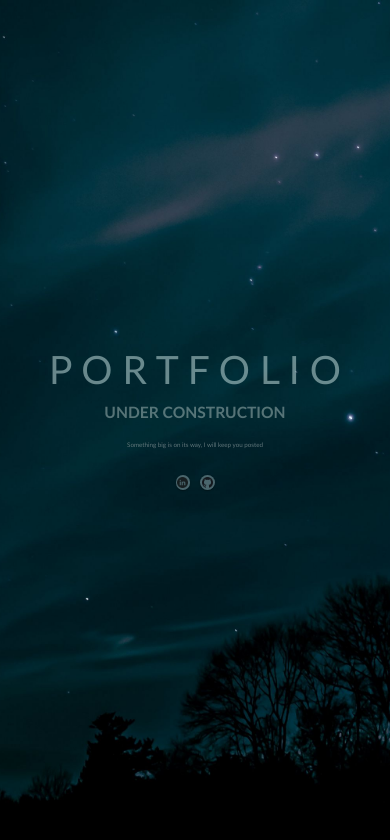
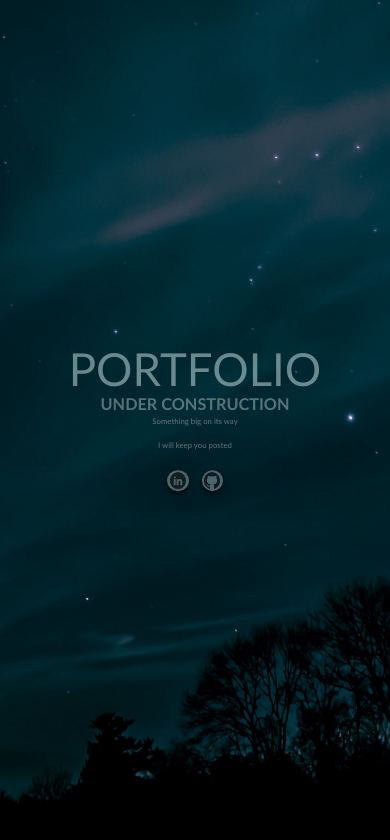
Before and after one commit to muthu-kumaravel/muthu-kumaravel.github.io, an Angular app: page / in a window 390 px wide. Shown: the top 840 px of the page. Built offline with nearby package versions, Linux system fonts and the light colour scheme.

Commit message:
UPDATE : SCSS code to be more responsive and look good

```diff
--- a/src/app/app.component.html
+++ b/src/app/app.component.html
@@ -2,9 +2,10 @@
   <div class="content" role="main">
 
     <!-- Header -->
-    <h1>P O R T F O L I O</h1>
+    <h1>PORTFOLIO</h1>
     <h2>UNDER CONSTRUCTION</h2>
-    <p>Something big is on its way, I will keep you posted</p>
+    <p>Something big on its way</p>
+    <p>I will keep you posted</p>
 
     <!-- Links -->
     <div class="card-container">
--- a/src/app/app.component.scss
+++ b/src/app/app.component.scss
@@ -10,73 +10,49 @@ p {
 
 h1 {
   display: flex;
-  align-items: center;
-  justify-content: center;
-  text-align: center;
   line-height: 1;
-  padding: 0;
-  margin: 0;
-  font-size: 10vw;
   color: #bfdada8c;
   font-weight: lighter;
 }
 
 h2 {
-  margin: 1.875vw 0;
-  font-size: 4vw;
+  line-height: 1.5;
   color: #94aaaa94;
   font-weight: bolder;
 }
 
 p {
-  font-size: 1.6vw;
+  line-height: 1.5;
   color: #728588d7;
 }
 
 .content {
   display: flex;
-  margin: 0vw auto 0vw;
-  padding: 0 0vw;
-  max-width: 100%;
   flex-direction: column;
   align-items: center;
   position: absolute;
-  // top: 50%;
-  // left: 50%;
-  // transform: translate(-50%, -50%);
+  // BORDER VERIFICATION FOR ALIGNMENT AND STUFFS
+  // border-width: 5px;
+  // border-style: dotted;
+  // border-color: #eee;
 }
 
 .card-container {
   display: flex;
   flex-wrap: wrap;
   justify-content: center;
-  margin-top: 0.75vw;
 }
 
 .circle-link {
-  height: 3.75vw;
-  width: 3.75vw;
-  border-radius: 2.5vw;
-  margin: 1.25vw;
   background-color: #859fa58e;
-  border: 0vw;
   display: flex;
   justify-content: center;
   align-items: center;
   cursor: pointer;
-  box-shadow: 0 0.3125vw 0.1875vw rgba(0, 0, 0, 0.12), 0 0.25vw 0.5vw rgba(0, 0, 0, 0.24);
   transition: 1s ease-out;
 }
 
-.circle-link:hover {
-  transform: translateY(-0.25rem);
-  box-shadow: 0vw 0.1875vw 0.09375vw rgba(0, 0, 0, 0.2);
-}
-
 .social-link {
-  height: 2.8125vw;
-  width: 2.8125vw;
-  margin: 0vw;
   display: flex;
   justify-content: center;
   align-items: center;
@@ -90,8 +66,120 @@ p {
 {
   background: #eee url(../assets/bg1.jpeg) no-repeat fixed center;
   background-size: cover;
-  height: 100%;
+  width: 100%;
   display: flex;
   justify-content: center;
   align-items: center;
 }
+
+// ABOVE THRESHOLD WIDTH DEFINITIONS (FIXED)
+@media screen and (min-width: 601px) {
+  h1 {
+      font-size: 70px;
+  }
+
+  h2 {
+    font-size: 25px;
+  }
+  p {
+    font-size: 12px;
+  }
+
+  .content {
+    padding: 0 0px;
+    width: 60%;
+  }
+
+  .circle-link {
+    height: 33px;
+    width: 33px;
+    margin: 10px;
+    border: 0px;
+    border-radius: 33px;
+    box-shadow: 0 3px 18px rgba(0, 0, 0, 0.507), 0 3px 5px rgba(0, 0, 0, 0.603);
+  }
+
+  .circle-link:hover {
+    transform: translateY(-0.25rem);
+    box-shadow: 0 3px 18px rgba(0, 0, 0, 0.507), 0 3px 5px rgba(0, 0, 0, 0.603);
+  }
+
+  .social-link {
+    height: 25px;
+    width: 25px;
+  }
+}
+
+// BELOW THRESHOLD WIDTH DEFINITIONS (FIXED)
+@media screen and (max-width: 600px) {
+  h1 {
+      font-size: 11.667vw;
+      margin: 0vw;
+  }
+
+  h2 {
+    margin: 0vw 0;
+    font-size: 4.167vw;
+  }
+
+  p {
+    font-size: 2vw;
+  }
+
+  .content {
+    padding: 0 0vw;
+    width: 100%;
+  }
+
+  .circle-link {
+    height: 5.500vw;
+    width: 5.500vw;
+    margin: 1.667vw;
+    border: 0vw;
+    border-radius: 5.500vw;
+    box-shadow: 0 0.500vw 3vw rgba(0, 0, 0, 0.507), 0 0.500vw 0.833vw rgba(0, 0, 0, 0.603);
+  }
+
+  .circle-link:hover {
+    transform: translateY(-0.25rem);
+    box-shadow: 0 0.500vw 3vw rgba(0, 0, 0, 0.507), 0 0.500vw 0.833vw rgba(0, 0, 0, 0.603);
+  }
+
+  .social-link {
+    height: 4.167vw;
+    width: 4.167vw;
+  }
+}
+
+
+// ABOVE THRESHOLD HEIGHT DEFINITIONS (RELATIVE)
+@media screen and (min-height: 300px) {
+
+  .content {
+    top: 50%;
+    left: 50%;
+    transform: translate(-50%, -50%);
+  }
+
+  .main-div
+  {
+    height: 100%;
+  }
+
+}
+
+// BELOW THRESHOLD HEIGHT DEFINITIONS (FIXED)
+@media screen and (max-height: 300px) {
+
+  .content {
+    top: 30px;
+    left: 50%;
+    transform: translate(-50%);
+  }
+
+  .main-div
+  {
+    height: 300px;
+  }
+
+}
```
Also changed, not shown: 3 other files (tests, documents, lock files or other folders).
